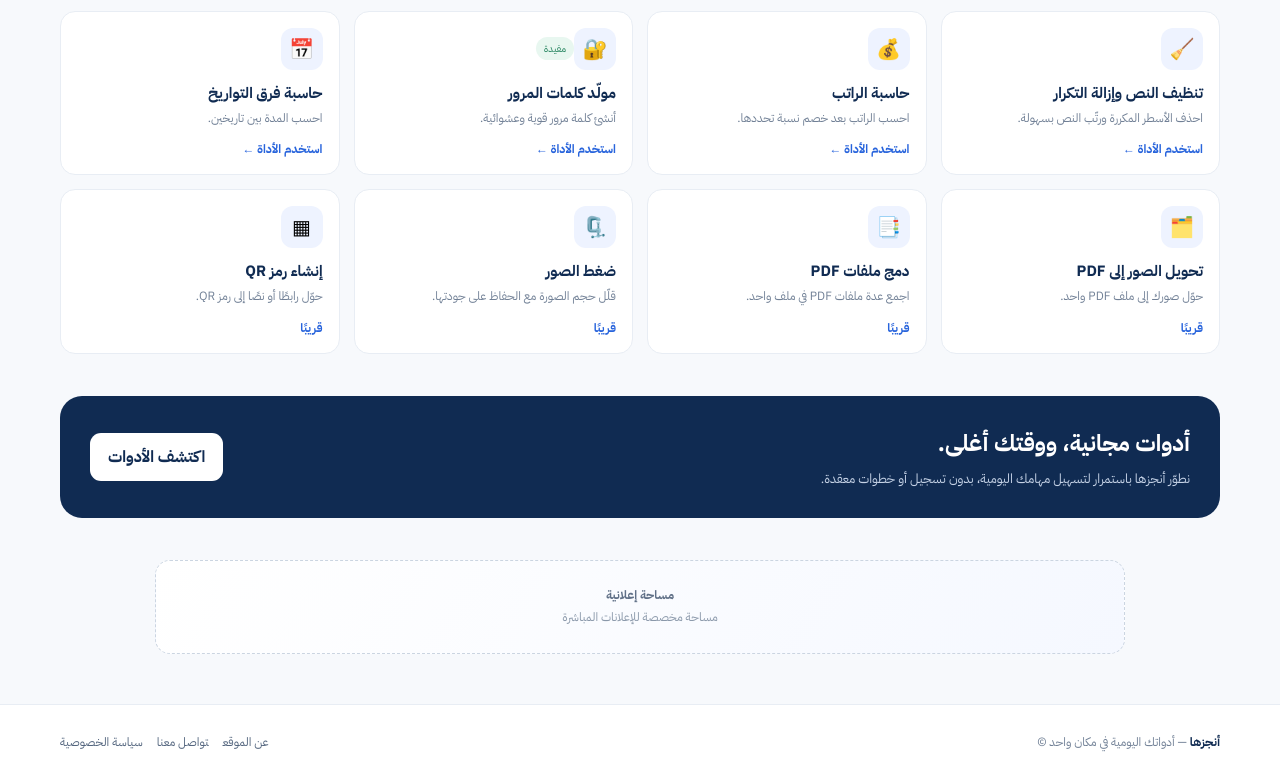
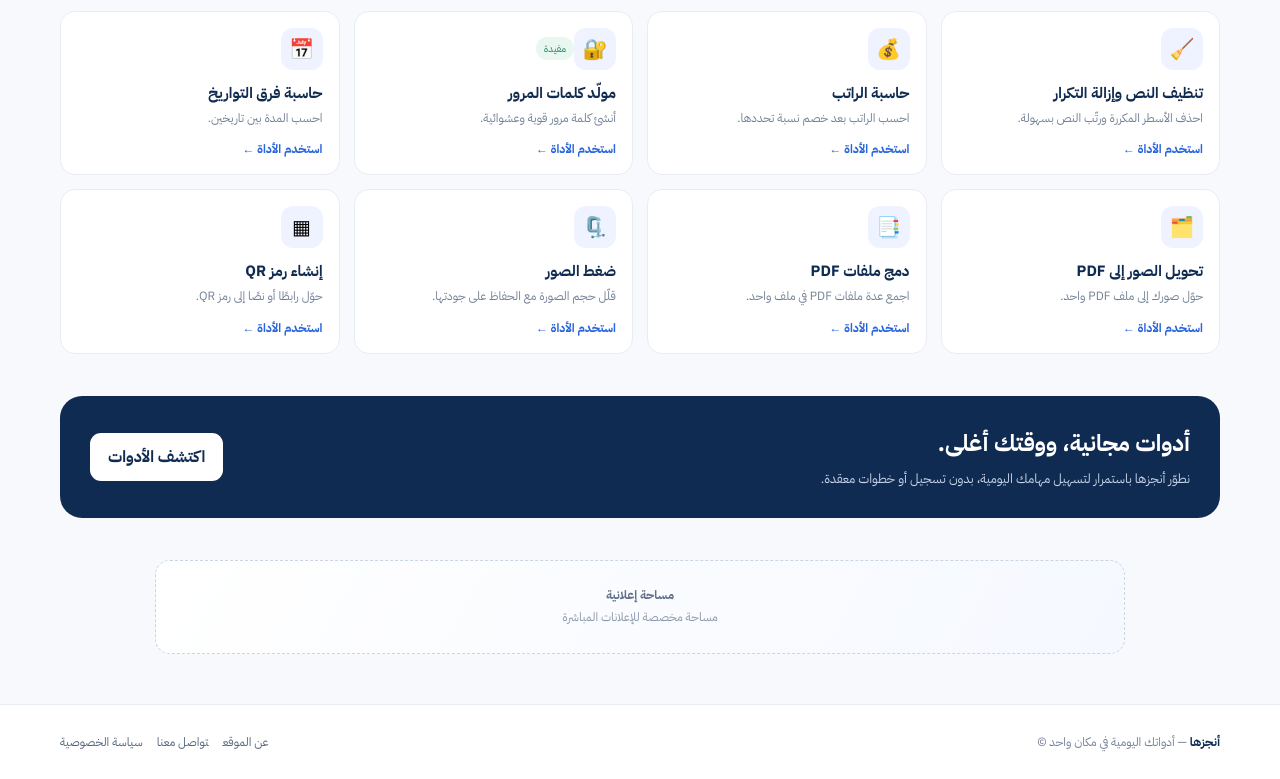
Before and after one commit to alrawyadeeb40-stack/anjezha, a plain HTML site: page public/index.html in a window 1280 px wide. Shown: the part 1177-1956 px from the top of the page. Drawn offline with nearby package versions, Linux system fonts and the light colour scheme; a script that the page names is missing.

Commit message:
Mark implemented file and image tools as available

```diff
--- a/public/index.html
+++ b/public/index.html
@@ -19,10 +19,10 @@
 <button class="tool" data-cat="calc" data-tool="salary" data-key="الراتب salary"><div class="tooltop"><span class="toolico">💰</span></div><h3 data-ar="حاسبة الراتب" data-en="Salary calculator">حاسبة الراتب</h3><p data-ar="احسب الراتب بعد خصم نسبة تحددها." data-en="Calculate salary after a deduction.">احسب الراتب بعد خصم نسبة تحددها.</p><span class="arrow">استخدم الأداة ←</span></button>
 <button class="tool" data-cat="life" data-tool="password" data-key="كلمة مرور password"><div class="tooltop"><span class="toolico">🔐</span><span class="tag">مفيدة</span></div><h3 data-ar="مولّد كلمات المرور" data-en="Password generator">مولّد كلمات المرور</h3><p data-ar="أنشئ كلمة مرور قوية وعشوائية." data-en="Create a strong random password.">أنشئ كلمة مرور قوية وعشوائية.</p><span class="arrow">استخدم الأداة ←</span></button>
 <button class="tool" data-cat="life" data-tool="date" data-key="فرق التواريخ date"><div class="tooltop"><span class="toolico">📅</span></div><h3 data-ar="حاسبة فرق التواريخ" data-en="Date difference">حاسبة فرق التواريخ</h3><p data-ar="احسب المدة بين تاريخين." data-en="Find the time between two dates.">احسب المدة بين تاريخين.</p><span class="arrow">استخدم الأداة ←</span></button>
-<button class="tool" data-cat="files" data-tool="imagespdf" data-key="صور PDF images"><div class="tooltop"><span class="toolico">🗂️</span></div><h3 data-ar="تحويل الصور إلى PDF" data-en="Images to PDF">تحويل الصور إلى PDF</h3><p data-ar="حوّل صورك إلى ملف PDF واحد." data-en="Turn images into one PDF.">حوّل صورك إلى ملف PDF واحد.</p><span class="arrow">قريبًا</span></button>
-<button class="tool" data-cat="files" data-tool="mergepdf" data-key="دمج PDF merge"><div class="tooltop"><span class="toolico">📑</span></div><h3 data-ar="دمج ملفات PDF" data-en="Merge PDF files">دمج ملفات PDF</h3><p data-ar="اجمع عدة ملفات PDF في ملف واحد." data-en="Combine PDFs into one file.">اجمع عدة ملفات PDF في ملف واحد.</p><span class="arrow">قريبًا</span></button>
-<button class="tool" data-cat="images" data-tool="compressimg" data-key="ضغط الصور compress"><div class="tooltop"><span class="toolico">🗜️</span></div><h3 data-ar="ضغط الصور" data-en="Compress images">ضغط الصور</h3><p data-ar="قلّل حجم الصورة مع الحفاظ على جودتها." data-en="Reduce image size while keeping quality.">قلّل حجم الصورة مع الحفاظ على جودتها.</p><span class="arrow">قريبًا</span></button>
-<button class="tool" data-cat="life" data-tool="qr" data-key="QR رمز qr"><div class="tooltop"><span class="toolico">▦</span></div><h3 data-ar="إنشاء رمز QR" data-en="QR code generator">إنشاء رمز QR</h3><p data-ar="حوّل رابطًا أو نصًا إلى رمز QR." data-en="Turn text or a link into a QR code.">حوّل رابطًا أو نصًا إلى رمز QR.</p><span class="arrow">قريبًا</span></button><div class="empty" id="empty">ما لقينا أداة بهذا الاسم.</div>
+<button class="tool" data-cat="files" data-tool="imagespdf" data-key="صور PDF images"><div class="tooltop"><span class="toolico">🗂️</span></div><h3 data-ar="تحويل الصور إلى PDF" data-en="Images to PDF">تحويل الصور إلى PDF</h3><p data-ar="حوّل صورك إلى ملف PDF واحد." data-en="Turn images into one PDF.">حوّل صورك إلى ملف PDF واحد.</p><span class="arrow">استخدم الأداة ←</span></button>
+<button class="tool" data-cat="files" data-tool="mergepdf" data-key="دمج PDF merge"><div class="tooltop"><span class="toolico">📑</span></div><h3 data-ar="دمج ملفات PDF" data-en="Merge PDF files">دمج ملفات PDF</h3><p data-ar="اجمع عدة ملفات PDF في ملف واحد." data-en="Combine PDFs into one file.">اجمع عدة ملفات PDF في ملف واحد.</p><span class="arrow">استخدم الأداة ←</span></button>
+<button class="tool" data-cat="images" data-tool="compressimg" data-key="ضغط الصور compress"><div class="tooltop"><span class="toolico">🗜️</span></div><h3 data-ar="ضغط الصور" data-en="Compress images">ضغط الصور</h3><p data-ar="قلّل حجم الصورة مع الحفاظ على جودتها." data-en="Reduce image size while keeping quality.">قلّل حجم الصورة مع الحفاظ على جودتها.</p><span class="arrow">استخدم الأداة ←</span></button>
+<button class="tool" data-cat="life" data-tool="qr" data-key="QR رمز qr"><div class="tooltop"><span class="toolico">▦</span></div><h3 data-ar="إنشاء رمز QR" data-en="QR code generator">إنشاء رمز QR</h3><p data-ar="حوّل رابطًا أو نصًا إلى رمز QR." data-en="Turn text or a link into a QR code.">حوّل رابطًا أو نصًا إلى رمز QR.</p><span class="arrow">استخدم الأداة ←</span></button><div class="empty" id="empty">ما لقينا أداة بهذا الاسم.</div>
 </div></section>
 <section class="feature" id="about"><div><h2 data-ar="أدوات مجانية، ووقتك أغلى." data-en="Free tools. Your time matters.">أدوات مجانية، ووقتك أغلى.</h2><p data-ar="نطوّر أنجزها باستمرار لتسهيل مهامك اليومية، بدون تسجيل أو خطوات معقدة." data-en="We keep improving Anjezha to simplify everyday tasks.">نطوّر أنجزها باستمرار لتسهيل مهامك اليومية، بدون تسجيل أو خطوات معقدة.</p></div><button onclick="document.querySelector('#tools').scrollIntoView({behavior:'smooth'})" data-ar="اكتشف الأدوات" data-en="Explore tools">اكتشف الأدوات</button></section><div class="adslot"><div><b>مساحة إعلانية</b><small>مساحة مخصصة للإعلانات المباشرة</small></div></div></div></main>
 <footer><div class="wrap foot"><div><strong style="color:#102b52">أنجزها</strong> — أدواتك اليومية في مكان واحد © <span id="year"></span></div><div><a href="#about">عن الموقع</a><a href="/contact.html">تواصل معنا</a><a href="/privacy.html">سياسة الخصوصية</a></div></div></footer>
```
